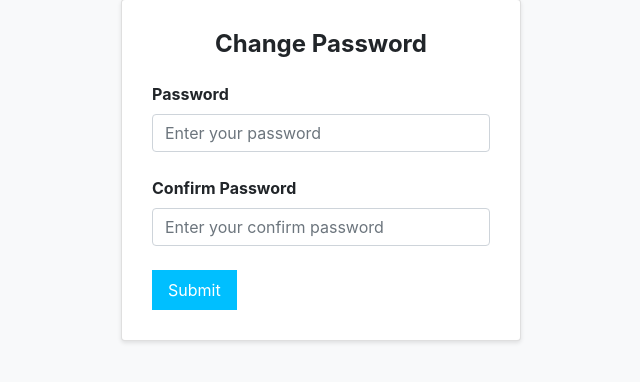
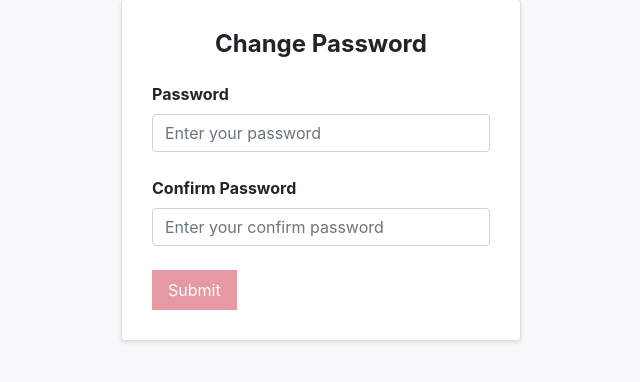
Before and after one commit to jerstineann/FYP-devops, a PHP site: page /User/new_password.php in a window 1280 px wide. Shown: the part 230-612 px from the top of the page, without its empty margins (319-959 px from the left). Run offline with PHP 8.4, Linux system fonts and the light colour scheme; some libraries are stand-ins or nearby versions.

Commit message:
Update new_password.php

```diff
--- a/SBCW/User/new_password.php
+++ b/SBCW/User/new_password.php
@@ -68,7 +68,7 @@ include('../indata/commonFunction.php');
 					<input type="password" id="conf_user_password" class="form-control" placeholder="Enter your confirm password" autocomplete="off" required="required" name="conf_user_password">
 				</div>
                 <div class="mt-4">
-                    <input type="submit"  class="py-2 px-3 border-0" name="change_password" placeholder="save" style="background-color: #00BFFF; color: white;">
+                    <input type="submit"  class="py-2 px-3 border-0" name="change_password" placeholder="save" style="background-color: #E799A3; color: white;">
                 </div>
             </form>
         </div>
```
